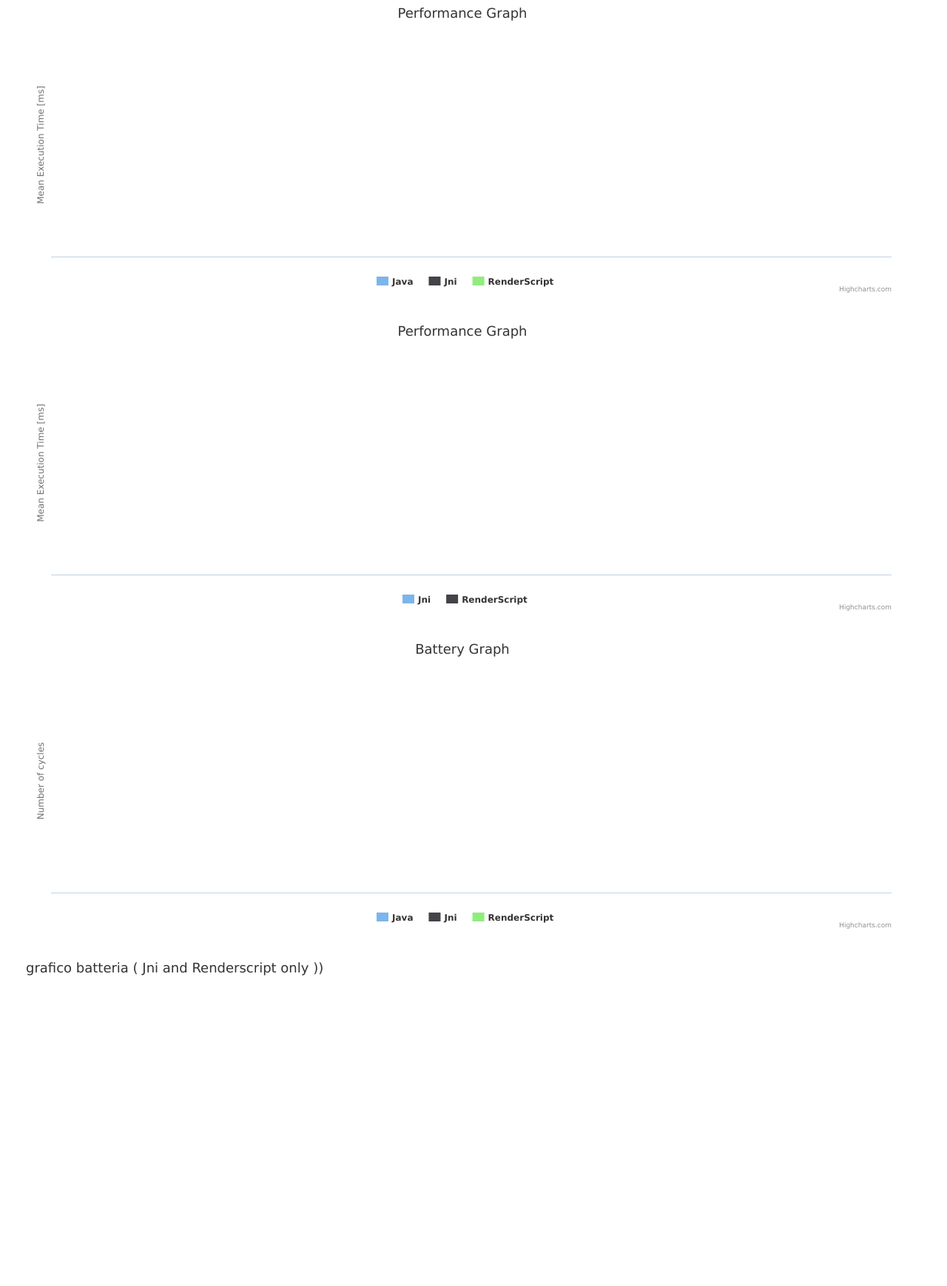
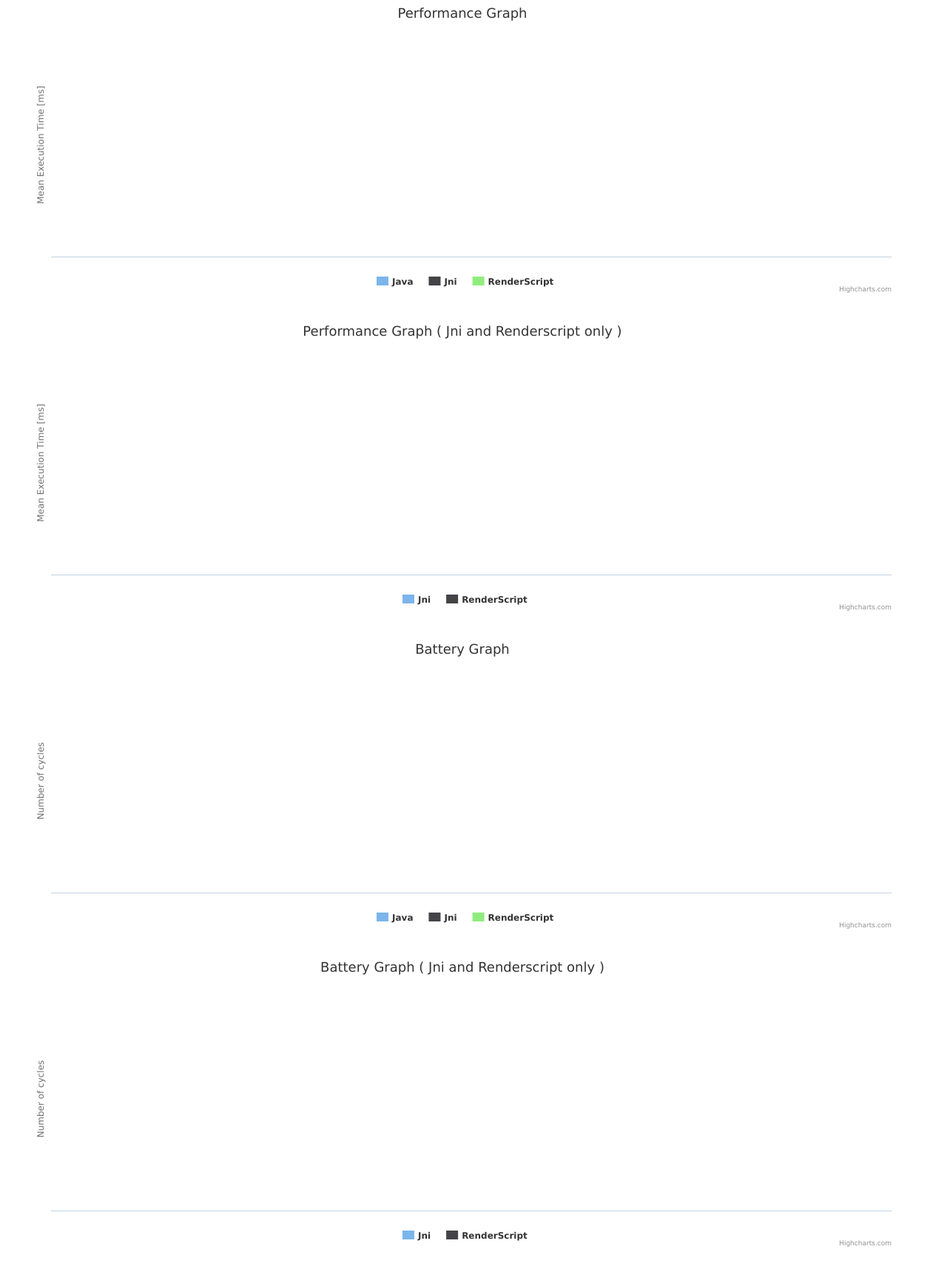
Before and after one commit to Phat3/androServer, a Node project: template views/index.jade in a window 1280 px wide. Shown: the part 231-1970 px from the top of the page at 74% size. Run offline with Node 20 templates, Linux system fonts and the light colour scheme; the template is opened without the code that fills it, so the values that code supplies are empty.

Commit message:
messo grafico solo jni e rs
Signed-off-by: Sebastiano Mariani <seba0691@gmail.com>

```diff
--- a/views/index.jade
+++ b/views/index.jade
@@ -20,7 +20,7 @@ block content
     #battery-graph.row.misure-grafico-std
         h4 grafico batteria
 
-    #battery-graph.row.misure-grafico-std
+    #battery-graph2.row.misure-grafico-std
         h4 grafico batteria ( Jni and Renderscript only ))
 
 
@@ -107,7 +107,7 @@ block content
                         type: 'column'
                     },
                     title: {
-                        text: 'Performance Graph'
+                        text: 'Performance Graph ( Jni and Renderscript only )'
                     },
                     xAxis: {
                         categories: models
@@ -165,7 +165,7 @@ block content
                         type: 'column'
                     },
                     title: {
-                        text: 'Battery Graph'
+                        text: 'Battery Graph ( Jni and Renderscript only )'
                     },
                     xAxis: {
                         categories: modelsBattery
@@ -258,7 +258,7 @@ block content
                                                 type: 'column'
                                             },
                                             title: {
-                                                text: 'Performance Graph'
+                                                text: 'Performance Graph ( Jni and Renderscript only )'
                                             },
                                             xAxis: {
                                                 categories: data.models
@@ -317,7 +317,7 @@ block content
                                         type: 'column'
                                     },
                                     title: {
-                                        text: 'Battery Graph'
+                                        text: 'Battery Graph ( Jni and Renderscript only )'
                                     },
                                     xAxis: {
                                         categories: data.modelsBattery
```
